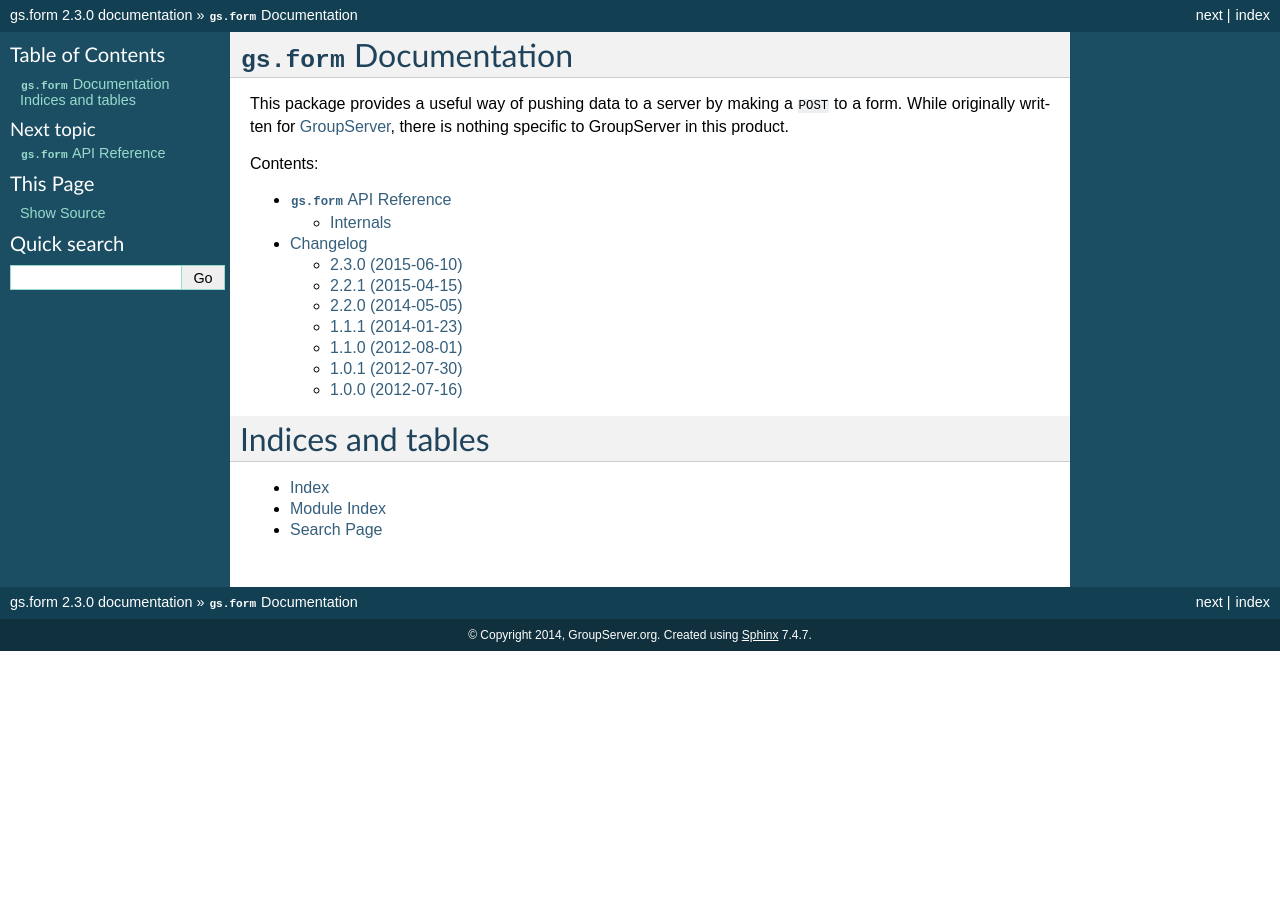
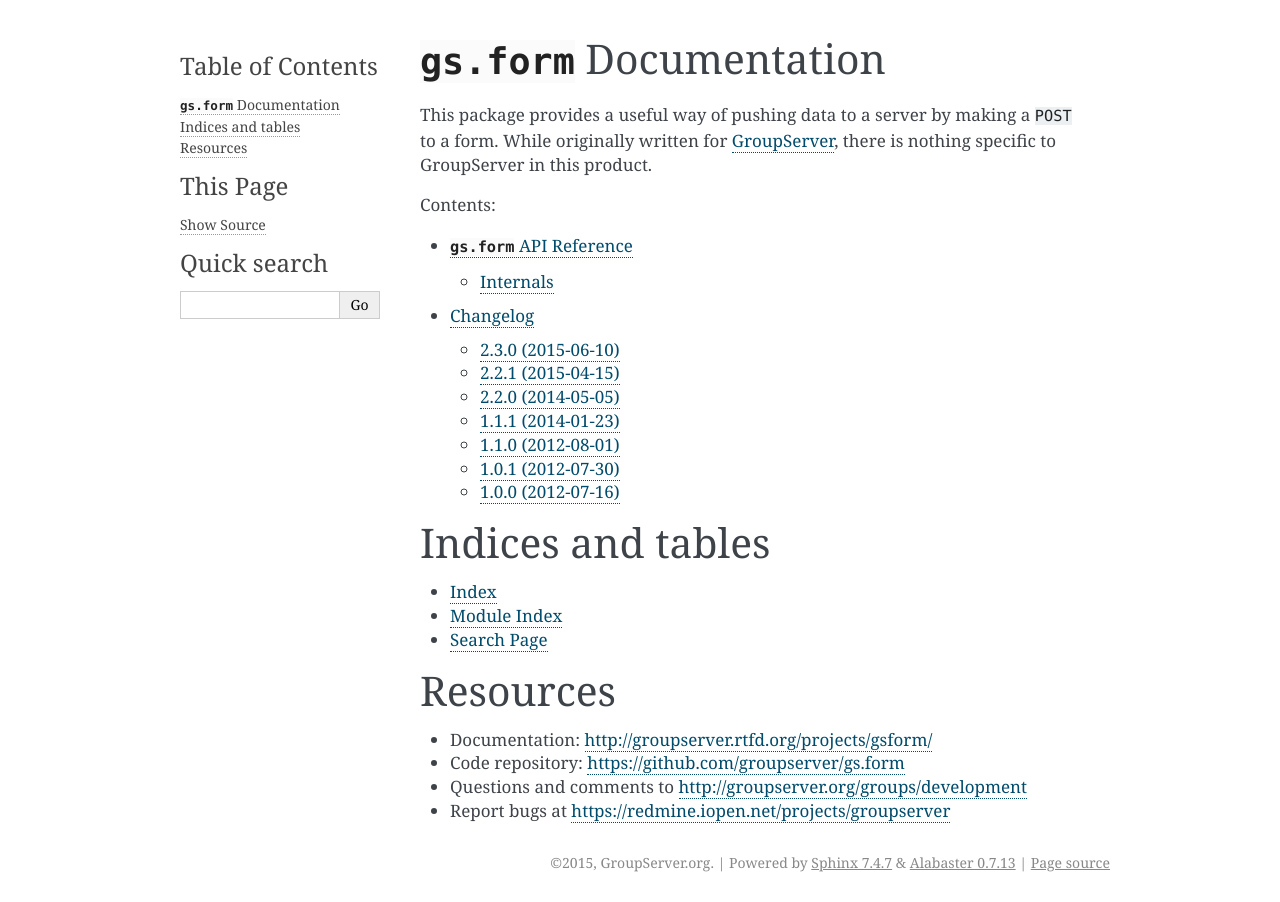
Before and after one commit to groupserver/gs.form, a Sphinx documentation site: the page built from docs/index.rst, in a window 1280 px wide. Built offline with Sphinx 7.4.7, drawn with Linux system fonts in a browser that asks for light colours.

Commit message:
Updating the docs

```diff
--- a/README.rst
+++ b/README.rst
@@ -45,12 +45,11 @@ The Python standard library currently lacks a module for making a
 ``POST`` to a Web server. `Issue 3244`_ tracks the inclusion of a
 module into the standard library.
 
-
 Resources
 =========
 
-- Documentation: http://gsform.readthedocs.org/
-- Code repository: https://source.iopen.net/groupserver/gs.form
+- Documentation: http://groupserver.rtfd.org/projects/gsform/
+- Code repository: https://github.com/groupserver/gs.form
 - Questions and comments to
   http://groupserver.org/groups/development
 - Report bugs at https://redmine.iopen.net/projects/groupserver
--- a/docs/conf.py
+++ b/docs/conf.py
@@ -52,7 +52,7 @@ master_doc = 'index'
 
 # General information about the project.
 project = u'gs.form'
-copyright = u'2014, GroupServer.org'
+copyright = u'2015, GroupServer.org'
 
 # The version info for the project you're documenting, acts as replacement for
 # |version| and |release|, also used in various other places throughout the
@@ -107,7 +107,7 @@ pygments_style = 'sphinx'
 
 # The theme to use for HTML and HTML Help pages.  See the documentation for
 # a list of builtin themes.
-html_theme = 'default'
+# html_theme = 'default'
 
 # Theme options are theme-specific and customize the look and feel of a theme
 # further.  For a list of options available for each theme, see the
--- a/docs/index.rst
+++ b/docs/index.rst
@@ -22,4 +22,13 @@ Indices and tables
 * :ref:`modindex`
 * :ref:`search`
 
+Resources
+=========
+
+- Documentation: http://groupserver.rtfd.org/projects/gsform/
+- Code repository: https://github.com/groupserver/gs.form
+- Questions and comments to
+  http://groupserver.org/groups/development
+- Report bugs at https://redmine.iopen.net/projects/groupserver
+
 .. _GroupServer: http://groupserver.org/
--- a/setup.py
+++ b/setup.py
@@ -59,7 +59,7 @@ setup(
     keywords='http, post, POST, form, web form',
     author='Michael JasonSmith',
     author_email='mpj17@onlinegroups.net',
-    url='https://source.iopen.net/groupserver/gs.form/',
+    url='https://github.com/groupserver/gs.form/',
     license='ZPL 2.1',
     packages=find_packages(exclude=['ez_setup']),
     namespace_packages=['gs'],
```
Also changed, not shown: 1 other file.
